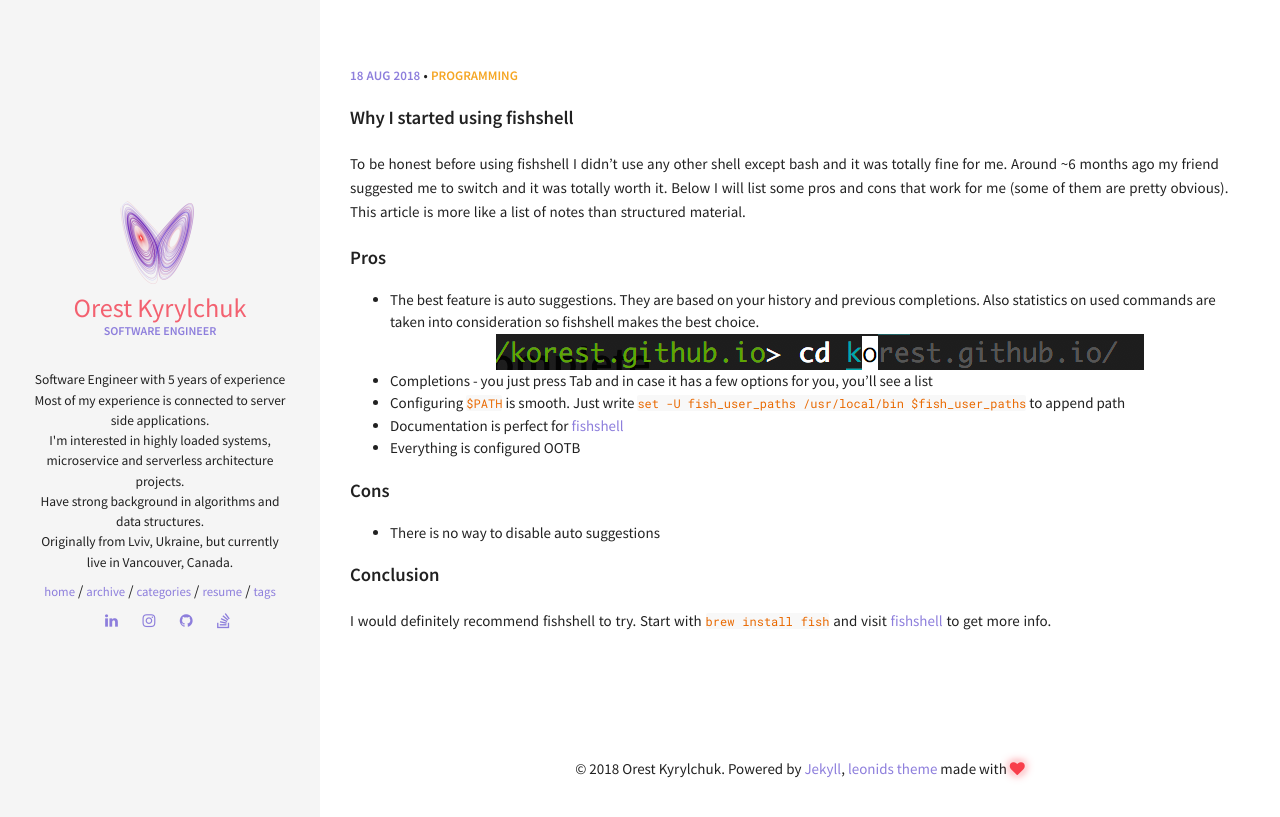
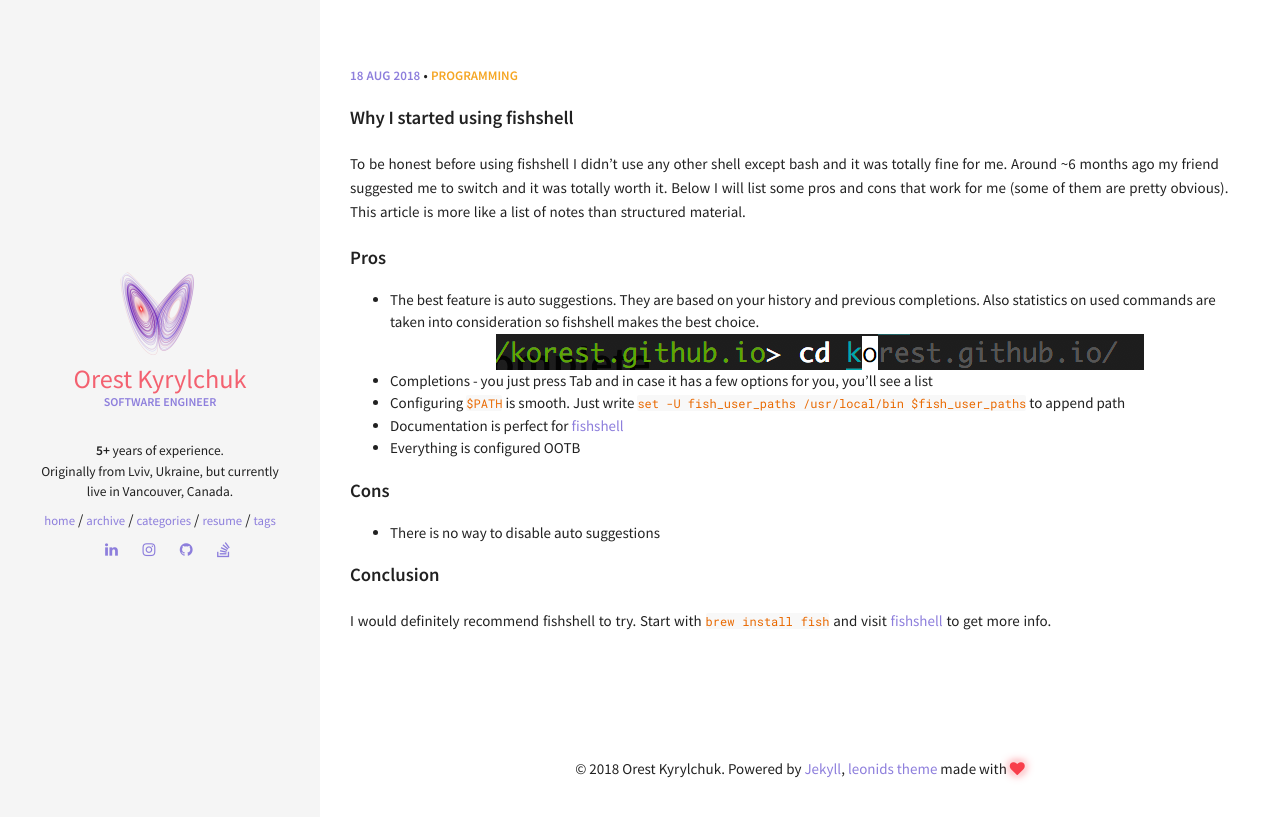
Before and after one commit to korest/korest.github.io, a Jekyll site: the page built from index.html, in a window 1280 px wide. Shown: the top 817 px of the page. Built offline with Jekyll 4.4.1, drawn with Linux system fonts in a browser that asks for light colours; the list of posts is cut into pages by our own code.

Commit message:
Update bio

```diff
--- a/_config.yml
+++ b/_config.yml
@@ -40,10 +40,7 @@ owner:
   name: Orest Kyrylchuk
   avatar: blog-logo.png
   job: "Software Engineer"
-  bio: "<br>Software Engineer with 5 years of experience
-    <br>Most of my experience is connected to server side applications.
-    <br>I'm interested in highly loaded systems, microservice and serverless architecture projects.
-    <br>Have strong background in algorithms and data structures.
+  bio: "<br><b>5+</b> years of experience.
     <br>Originally from Lviv, Ukraine, but currently live in Vancouver, Canada."
   disqus-shortname: orestkyrylchuk
   google:
```
